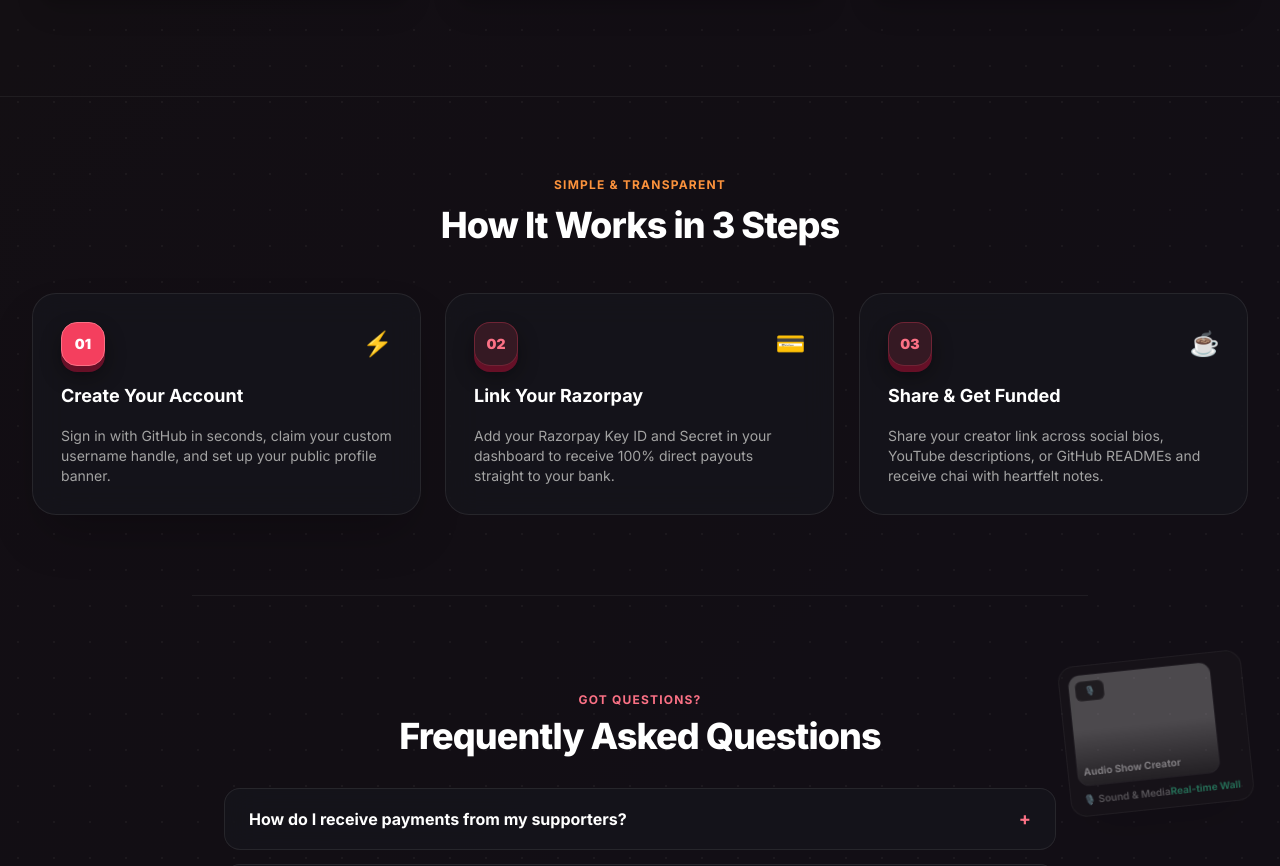
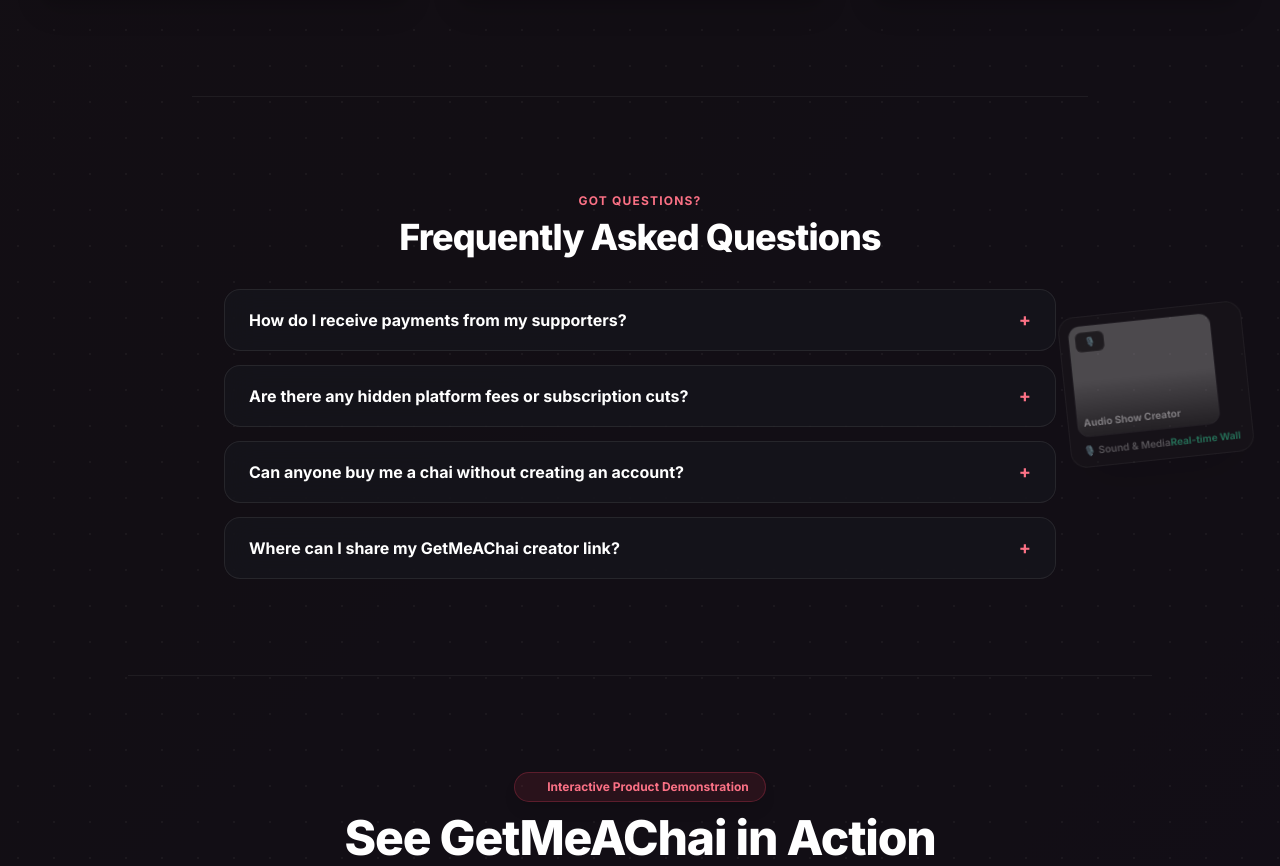
Before and after one commit to Hrishi9o/Get-Me-Chai, a Next.js app: page / in a window 1280 px wide. Shown: the part 3994-4860 px from the top of the page. Built offline with nearby package versions, Linux system fonts and the light colour scheme; no server answers; grey boxes are pictures that could not be loaded.

Commit message:
Remove redundant How It Works section from home page (already on About page)

```diff
--- a/app/page.js
+++ b/app/page.js
@@ -6,7 +6,6 @@
   const [activeFaq, setActiveFaq] = useState(null)
   const [supporterCount, setSupporterCount] = useState(150)
   const [chaiPrice, setChaiPrice] = useState(20)
-  const [activeStep, setActiveStep] = useState(0)
   const [brewingChai, setBrewingChai] = useState(5)
   const [comparisonTab, setComparisonTab] = useState("getmeachai")
 
@@ -93,27 +92,6 @@
     { title: "Custom Creator URL", desc: "getmeachai.com/yourhandle", icon: "🔗" },
     { title: "Instant UPI & Card Checkout", desc: "Supporters back you in 5 seconds", icon: "💳" },
     { title: "Creator Studio Dashboard", desc: "Manage your keys & public page", icon: "📊" },
-  ];
-
-  const steps = [
-    {
-      num: "01",
-      title: "Create Your Account",
-      desc: "Sign in with GitHub in seconds, claim your custom username handle, and set up your public profile banner.",
-      icon: "⚡"
-    },
-    {
-      num: "02",
-      title: "Link Your Razorpay",
-      desc: "Add your Razorpay Key ID and Secret in your dashboard to receive 100% direct payouts straight to your bank.",
-      icon: "💳"
-    },
-    {
-      num: "03",
-      title: "Share & Get Funded",
-      desc: "Share your creator link across social bios, YouTube descriptions, or GitHub READMEs and receive chai with heartfelt notes.",
-      icon: "☕"
-    }
   ];
 
   const faqs = [
@@ -1098,45 +1076,6 @@
           </div>
         </section>
 
-        {/* 8. Interactive Animated 3-Step Walkthrough with Step Highlights & 3D Tilt */}
-        <section className="py-16 sm:py-20 px-4 sm:px-6 lg:px-8 max-w-7xl mx-auto border-t border-white/[0.06]">
-          <div className="text-center max-w-2xl mx-auto mb-12 space-y-3">
-            <p className="text-xs uppercase font-bold tracking-widest text-orange-400">Simple & Transparent</p>
-            <h2 className="text-3xl sm:text-4xl font-extrabold text-white tracking-tight">
-              How It Works in 3 Steps
-            </h2>
-          </div>
-
-          <div className="grid grid-cols-1 md:grid-cols-3 gap-6">
-            {steps.map((step, idx) => (
-              <div
-                key={idx}
-                onMouseEnter={() => setActiveStep(idx)}
-                onMouseMove={handleCardTilt}
-                onMouseLeave={handleCardTiltReset}
-                className={`patreon-glass card-3d-interactive rounded-3xl p-7 space-y-4 transition-all duration-300 cursor-pointer ${activeStep === idx
-                  ? "border-rose-500/60 shadow-2xl bg-white/[0.07]"
-                  : "border-white/10 hover:border-white/20"
-                  }`}
-              >
-                <div className="flex items-center justify-between card-3d-pop-deep">
-                  <span className={`step-badge-3d inline-flex w-11 h-11 rounded-2xl font-black text-sm items-center justify-center border transition-all ${activeStep === idx
-                    ? "bg-rose-500 text-white border-rose-400"
-                    : "bg-rose-500/15 text-rose-400 border-rose-500/30"
-                    }`}>
-                    {step.num}
-                  </span>
-                  <span className="text-2xl transform transition-transform group-hover:scale-110">{step.icon}</span>
-                </div>
-                <h3 className="card-3d-pop text-lg font-bold text-white">{step.title}</h3>
-                <p className="card-3d-pop text-xs sm:text-sm text-neutral-400 leading-relaxed">
-                  {step.desc}
-                </p>
-              </div>
-            ))}
-          </div>
-        </section>
-
         {/* 9. Interactive Animated FAQ Accordion */}
         <section className="py-16 sm:py-24 px-4 sm:px-6 lg:px-8 max-w-4xl mx-auto border-t border-white/[0.06] space-y-8">
           <div className="text-center space-y-2">
```
